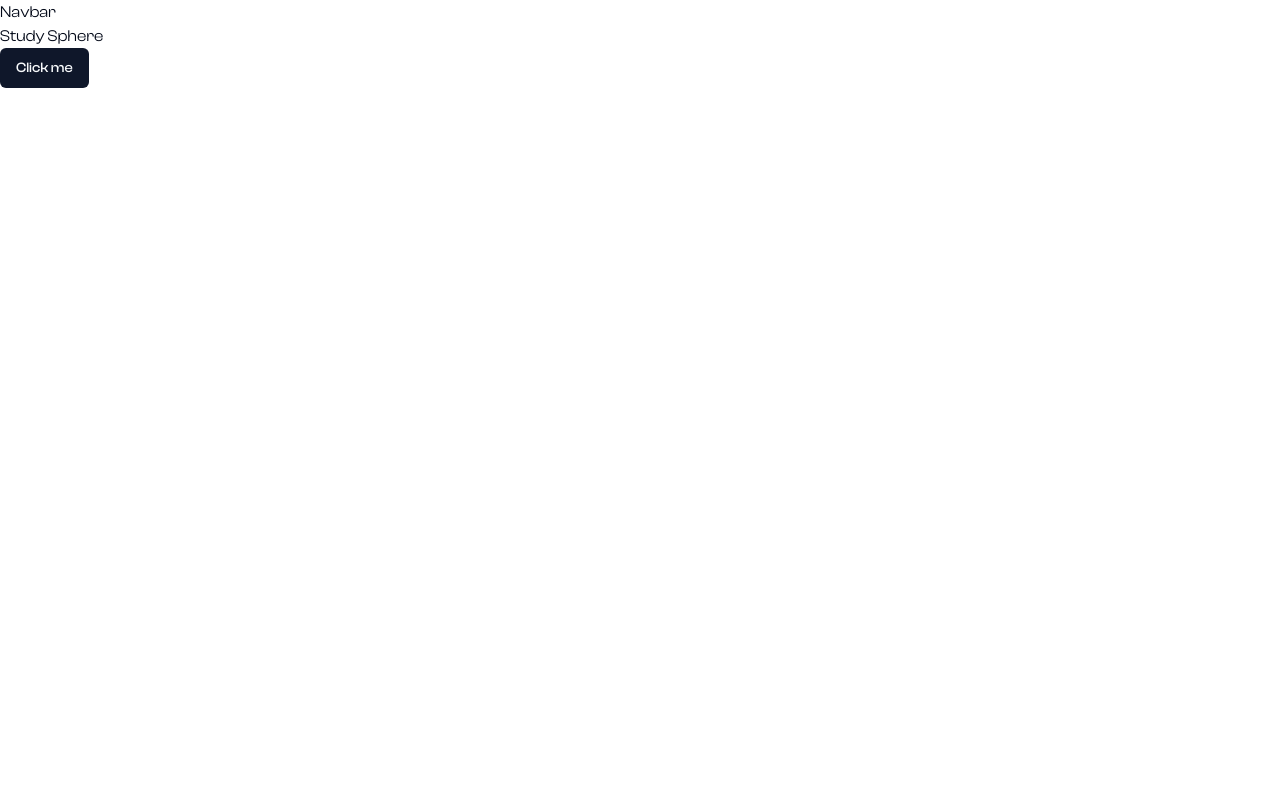
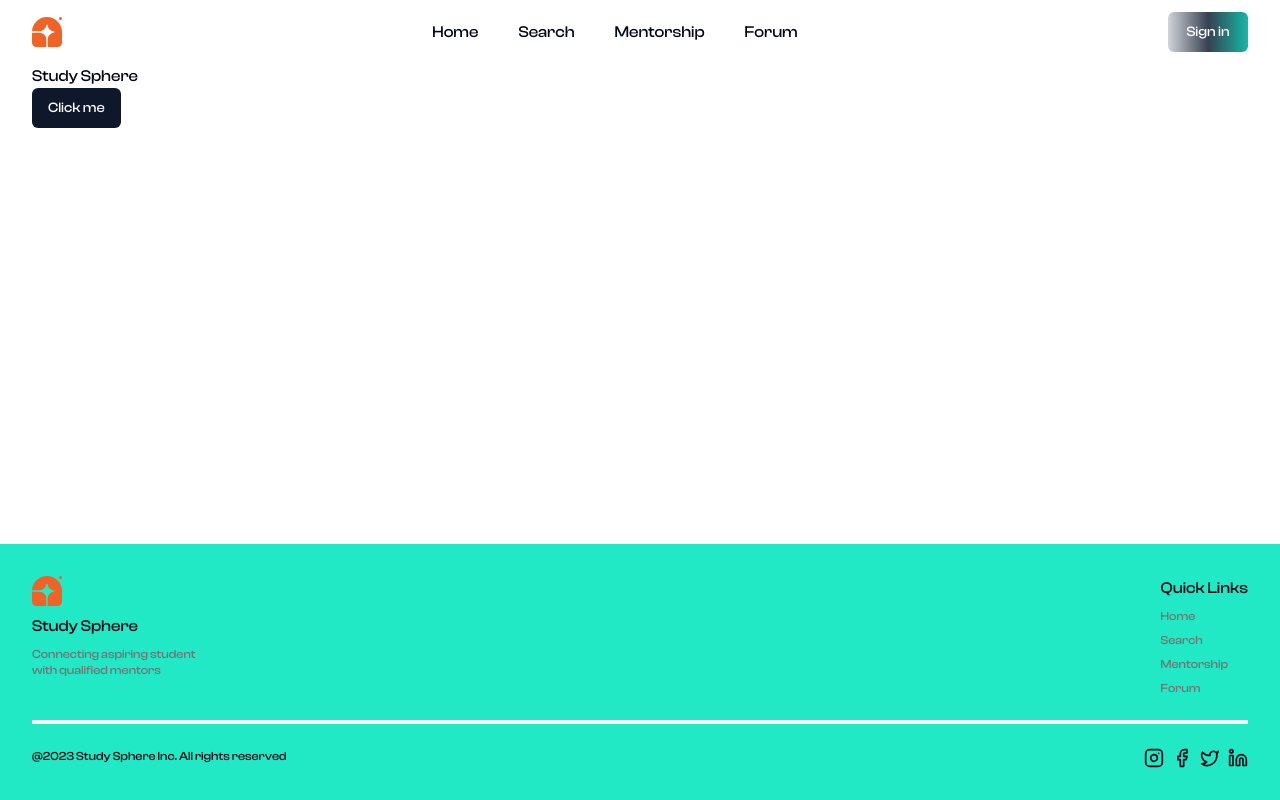
Before and after one commit to YamalAli770/studysphere-frontend, a Next.js app: page / in a window 1280 px wide. Built offline with nearby package versions, Linux system fonts and the light colour scheme.

Commit message:
created navbar and footer

```diff
--- a/app/page.tsx
+++ b/app/(homepage)/page.tsx
@@ -3,7 +3,7 @@ import Image from 'next/image'
 
 export default function Home() {
   return (
-    <div>
+    <div className='container'>
       <h1>Study Sphere</h1>
       <Button>Click me</Button>
     </div>
--- a/app/layout.tsx
+++ b/app/layout.tsx
@@ -3,6 +3,7 @@ import localFont from "next/font/local"
 import './globals.css'
 import { cn } from '@/lib/utils'
 import Navbar from '@/components/navbar'
+import Footer from '@/components/footer'
 
 const myfont = localFont({ src: '../fonts/clash-display.ttf' })
 
@@ -18,9 +19,14 @@ export default function RootLayout({
 }) {
   return (
     <html lang="en">
-      <body className={cn("max-w-8xl mx-auto", myfont.className)}>
-        <Navbar />
-        {children}
+      <body className={cn("font-medium", myfont.className)}>
+        <div className='flex flex-col min-h-screen'>
+          <Navbar />
+          <div className='flex-1'>
+            {children}
+          </div>
+          <Footer />
+        </div>
       </body>
     </html>
   )
--- /dev/null
+++ b/components/footer.tsx
@@ -0,0 +1,47 @@
+import { LucideFacebook, LucideInstagram, LucideLinkedin, LucideTwitter, LucideX } from "lucide-react";
+import Image from "next/image";
+import Link from "next/link";
+
+export default function Footer() {
+  return (
+    <div className="bg-secondary-bg py-8">
+      <div className="container">
+        <div className="flex flex-col gap-y-6">
+          {/* Top */}
+          <div className="flex justify-between">
+            {/* Left */}
+            <section className="flex flex-col gap-y-2">
+              <Image src="/logo.svg" width={30} height={30} alt="study-sphere-logo" />
+              <h3>Study Sphere</h3>
+              <p className="text-secondary-text text-xs">Connecting aspiring student <br /> with qualified mentors</p>
+            </section>
+            {/* Right */}
+            <section className="flex flex-col gap-y-2">
+              <h3>Quick Links</h3>
+              <ul className="flex flex-col gap-y-2 text-xs text-secondary-text">
+                <Link href="/">Home</Link>
+                <Link href="/search">Search</Link>
+                <Link href="/mentor">Mentorship</Link>
+                <Link href="/forum">Forum</Link>
+              </ul>
+            </section>
+          </div>
+          {/* Breaker */}
+          <hr className="border-white border-2" />
+          {/* Bottom */}
+          <div className="flex justify-between">
+            {/* Left */}
+            <p className="text-xs">@2023 Study Sphere Inc. All rights reserved</p>
+            {/* Right */}
+            <ul className="flex gap-x-2">
+              <Link href=""><LucideInstagram size={20} /></Link>
+              <Link href=""><LucideFacebook size={20} /></Link>
+              <Link href=""><LucideTwitter size={20} /></Link>
+              <Link href=""><LucideLinkedin size={20} /></Link>
+            </ul>
+          </div>
+        </div>
+      </div>
+    </div>
+  )
+}
--- a/components/navbar.tsx
+++ b/components/navbar.tsx
@@ -1,5 +1,33 @@
+import Image from "next/image";
+import Link from "next/link";
+import { Button } from "./ui/button";
+import { Menu } from "lucide-react";
+
 export default function Navbar() {
   return (
-    <div>Navbar</div>
+    <div className="py-3">
+      <div className="container">
+        <div className="hidden justify-between items-center md:flex">
+          <Link href="/">
+            <Image src="/logo.svg" width={30} height={30} alt="study-sphere-logo" />
+          </Link>
+          <nav className="flex gap-x-10">
+            <Link className="" href="/">Home</Link>
+            <Link href="/search">Search</Link>
+            <Link href="/mentor">Mentorship</Link>
+            <Link href="/forum">Forum</Link>
+          </nav>
+          <Button variant="gradient" className="w-20">Sign in</Button>
+        </div>
+
+        {/* Mobile Navbar Temp */}
+        <div className="flex justify-between items-center md:hidden">
+          <Link href="/">
+            <Image src="/logo.svg" width={30} height={30} alt="study-sphere-logo" />
+          </Link>
+          <Menu />
+        </div>
+      </div>
+    </div>
   )
 }
--- a/components/ui/button.tsx
+++ b/components/ui/button.tsx
@@ -18,6 +18,7 @@ const buttonVariants = cva(
           "bg-secondary text-secondary-foreground hover:bg-secondary/80",
         ghost: "hover:bg-accent hover:text-accent-foreground",
         link: "text-primary underline-offset-4 hover:underline",
+        gradient: "bg-gradient-to-r from-gray-300 via-gray-700 to-teal-500 text-white hover:from-gray-400 hover:via-gray-800 hover:to-teal-600",
       },
       size: {
         default: "h-10 px-4 py-2",
--- a/tailwind.config.js
+++ b/tailwind.config.js
@@ -73,6 +73,14 @@ module.exports = {
         "accordion-down": "accordion-down 0.2s ease-out",
         "accordion-up": "accordion-up 0.2s ease-out",
       },
+      textColor: {
+        "primary-text": "#000",
+        "secondary-text": "#737373",
+      },
+      backgroundColor: {
+        "primary-bg": "#fff",
+        "secondary-bg": "#21e9c5",
+      },
     },
   },
   plugins: [require("tailwindcss-animate")],
```
Also changed, not shown: app/globals.css (line endings or trailing spaces), public/logo.svg (added).
